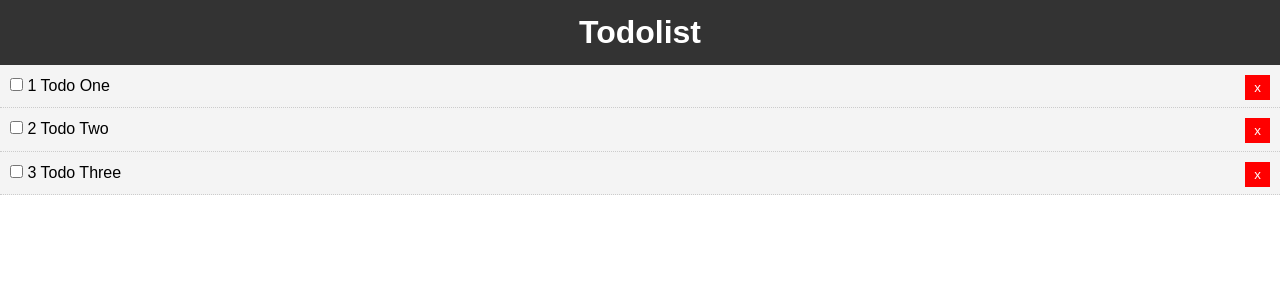
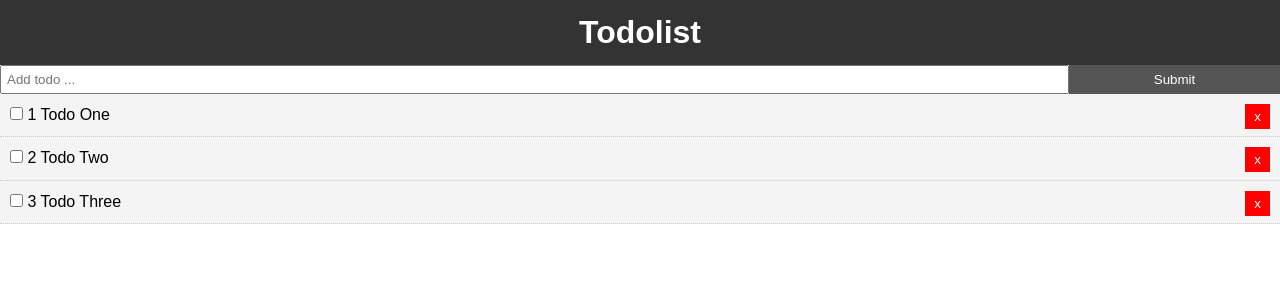
Before and after one commit to echo127/Vue-Todolist, a Vue app: page / in a window 1280 px wide. Shown: the top 300 px of the page. Built offline with nearby package versions, Linux system fonts and the light colour scheme.

Commit message:
added AddTodo function

```diff
--- a/src/App.vue
+++ b/src/App.vue
@@ -1,18 +1,21 @@
 <template>
   <div id="app">
     <Header />
+    <AddTodo />
     <Todos v-bind:todos="todos" v-on:del-todo="deleteTodo" />
   </div>
 </template>
 
 <script>
-import Header from './components/layout/header';
+import Header from './components/layout/Header';
+import AddTodo from './components/AddTodo';
 import Todos from './components/Todos';
 export default {
   name: 'app',
   components: {
     Todos,
-    Header
+    Header,
+    AddTodo
   },
   data() {
     return {
@@ -54,4 +57,14 @@
   font-family: Arial, Helvetica, sans-serif;
   line-height: 1.4;
 }
+.btn {
+  display: inline-block;
+  border: none;
+  background: #555;
+  color: #fff;
+  cursor: pointer;
+}
+.btn:hover {
+  background: #666;
+}
 </style>
--- /dev/null
+++ b/src/components/AddTodo.vue
@@ -0,0 +1,25 @@
+<template>
+  <div>
+    <form>
+      <input type="text" name="title" placeholder="Add todo ..." />
+      <input type="submit" value="Submit" class="btn" />
+    </form>
+  </div>
+</template>
+<script>
+export default {
+  name: 'AddTodo'
+};
+</script>
+<style scoped>
+form {
+  display: flex;
+}
+input[type='text'] {
+  flex: 10;
+  padding: 5px;
+}
+input[type='submit'] {
+  flex: 2;
+}
+</style>
```
